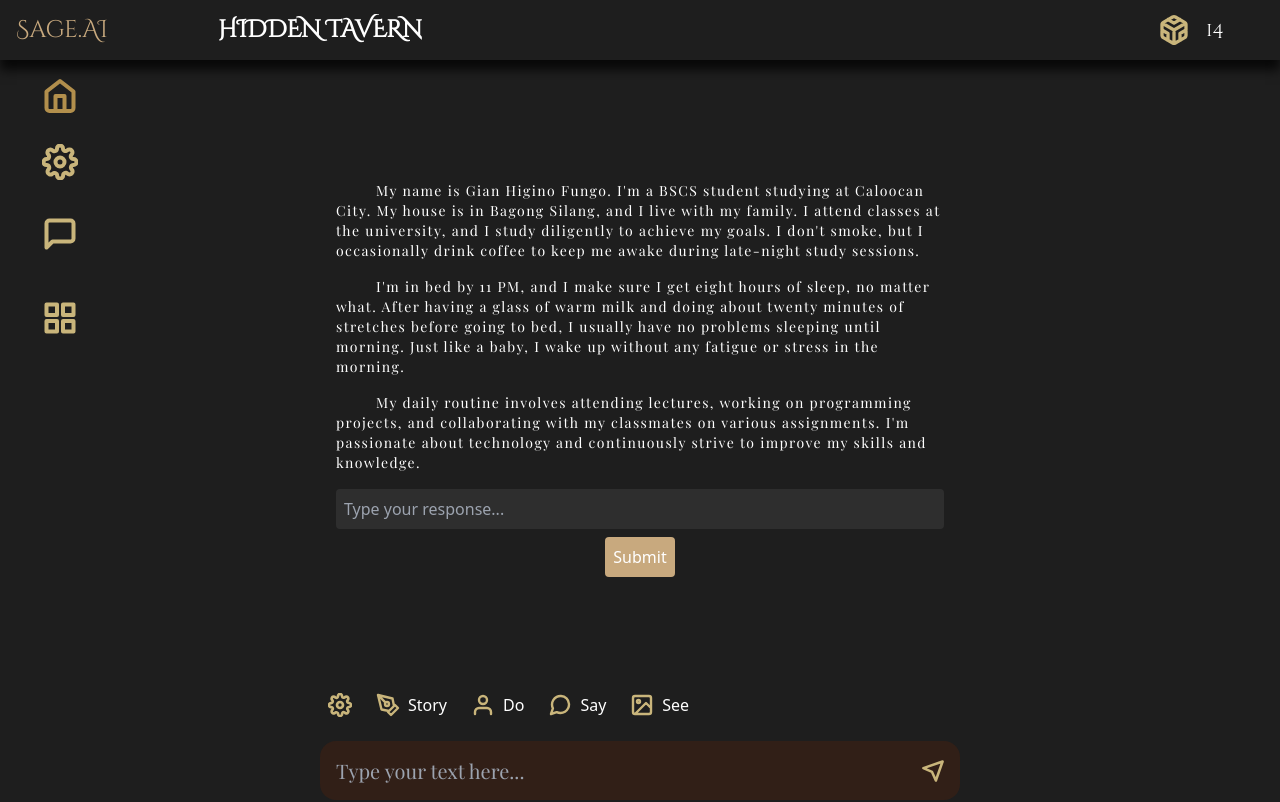
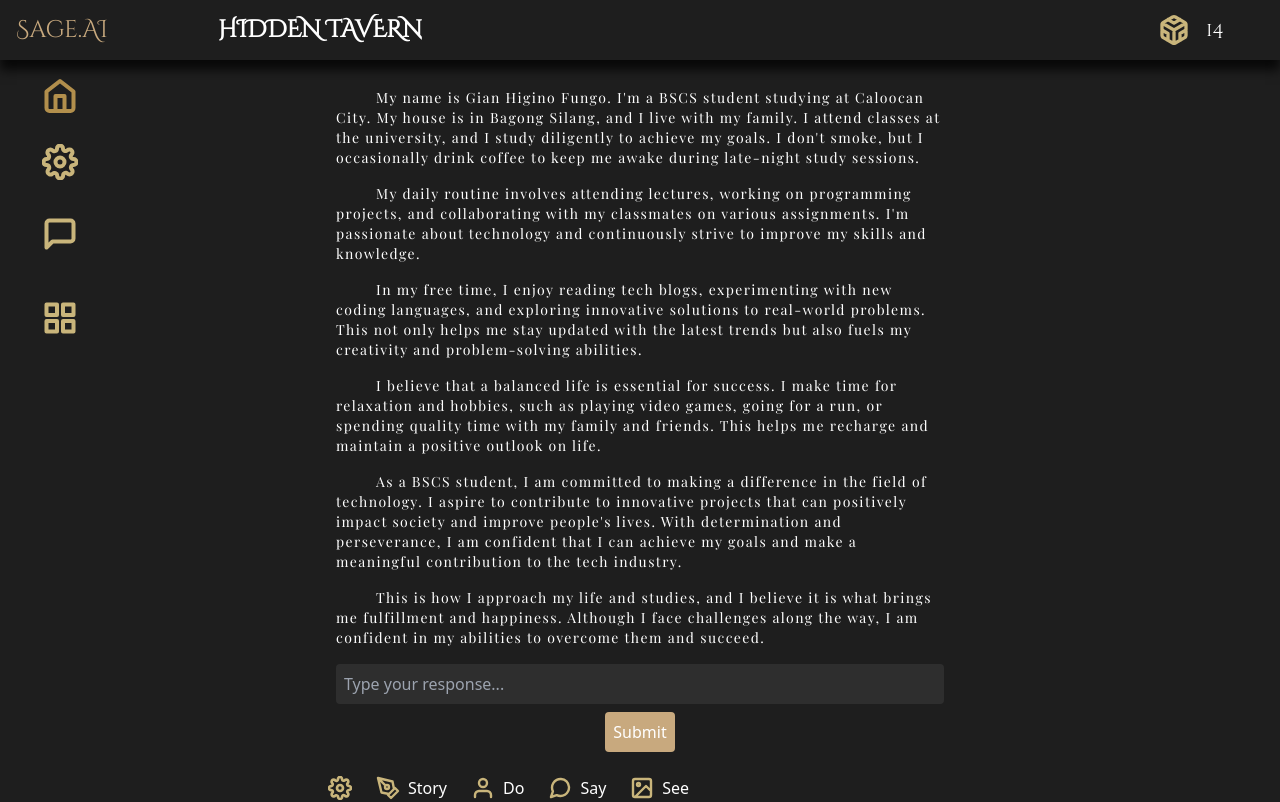
Before and after one commit to Genrei123/Text-Adventure, a React (Vite) app in the folder frontend/: page /GameScreen in a window 1280 px wide. Shown: the top 802 px of the page. Built offline with nearby package versions, Linux system fonts and the light colour scheme.

Commit message:
Restore and Update GameScreen Component
feat: Restore and update GameScreen component with chatbox functionality

```diff
--- a/frontend/src/screens/GameScreen.tsx
+++ b/frontend/src/screens/GameScreen.tsx
@@ -49,10 +49,19 @@ const GameScreen: React.FC = () => {
                         My name is Gian Higino Fungo. I'm a BSCS student studying at Caloocan City. My house is in Bagong Silang, and I live with my family. I attend classes at the university, and I study diligently to achieve my goals. I don't smoke, but I occasionally drink coffee to keep me awake during late-night study sessions.
                     </p>
                     <p className="text-left first-letter:ml-10 mt-4 font-playfair text-sm md:text-lg tracking-[0.1em] leading-[183%] fade-scroll text-xs md:text-sm">
-                        I'm in bed by 11 PM, and I make sure I get eight hours of sleep, no matter what. After having a glass of warm milk and doing about twenty minutes of stretches before going to bed, I usually have no problems sleeping until morning. Just like a baby, I wake up without any fatigue or stress in the morning.
+                        My daily routine involves attending lectures, working on programming projects, and collaborating with my classmates on various assignments. I'm passionate about technology and continuously strive to improve my skills and knowledge.
                     </p>
                     <p className="text-left first-letter:ml-10 mt-4 font-playfair text-sm md:text-lg tracking-[0.1em] leading-[183%] fade-scroll text-xs md:text-sm">
-                        My daily routine involves attending lectures, working on programming projects, and collaborating with my classmates on various assignments. I'm passionate about technology and continuously strive to improve my skills and knowledge.
+                        In my free time, I enjoy reading tech blogs, experimenting with new coding languages, and exploring innovative solutions to real-world problems. This not only helps me stay updated with the latest trends but also fuels my creativity and problem-solving abilities.
+                    </p>
+                    <p className="text-left first-letter:ml-10 mt-4 font-playfair text-sm md:text-lg tracking-[0.1em] leading-[183%] fade-scroll text-xs md:text-sm">
+                        I believe that a balanced life is essential for success. I make time for relaxation and hobbies, such as playing video games, going for a run, or spending quality time with my family and friends. This helps me recharge and maintain a positive outlook on life.
+                    </p>
+                    <p className="text-left first-letter:ml-10 mt-4 font-playfair text-sm md:text-lg tracking-[0.1em] leading-[183%] fade-scroll text-xs md:text-sm">
+                        As a BSCS student, I am committed to making a difference in the field of technology. I aspire to contribute to innovative projects that can positively impact society and improve people's lives. With determination and perseverance, I am confident that I can achieve my goals and make a meaningful contribution to the tech industry.
+                    </p>
+                    <p className="text-left first-letter:ml-10 mt-4 font-playfair text-sm md:text-lg tracking-[0.1em] leading-[183%] fade-scroll text-xs md:text-sm">
+                        This is how I approach my life and studies, and I believe it is what brings me fulfillment and happiness. Although I face challenges along the way, I am confident in my abilities to overcome them and succeed.
                     </p>
                     <form onSubmit={handleSubmit}>
                         <input
@@ -90,7 +99,6 @@ const GameScreen: React.FC = () => {
                     <button className="p-2 text-white rounded flex items-center space-x-2 bg-transparent group hover:bg-[#311F17] transition duration-300 text-sm md:text-base relative">
                         <img src="/See.svg" alt="Icon 5" className="w-5 h-5 md:w-6 md:h-6 group-hover:opacity-0" />
                         <img src="/See-After.svg" alt="Icon 5 Hover" className="w-5 h-5 md:w-6 md:h-6 absolute top-2 left-0 opacity-0 group-hover:opacity-100" />
-
                         <span>See</span>
                     </button>
                 </div>
@@ -106,7 +114,6 @@ const GameScreen: React.FC = () => {
                     </button>
                 </div>
             </div>
-
         </div>
     );
 };
```
